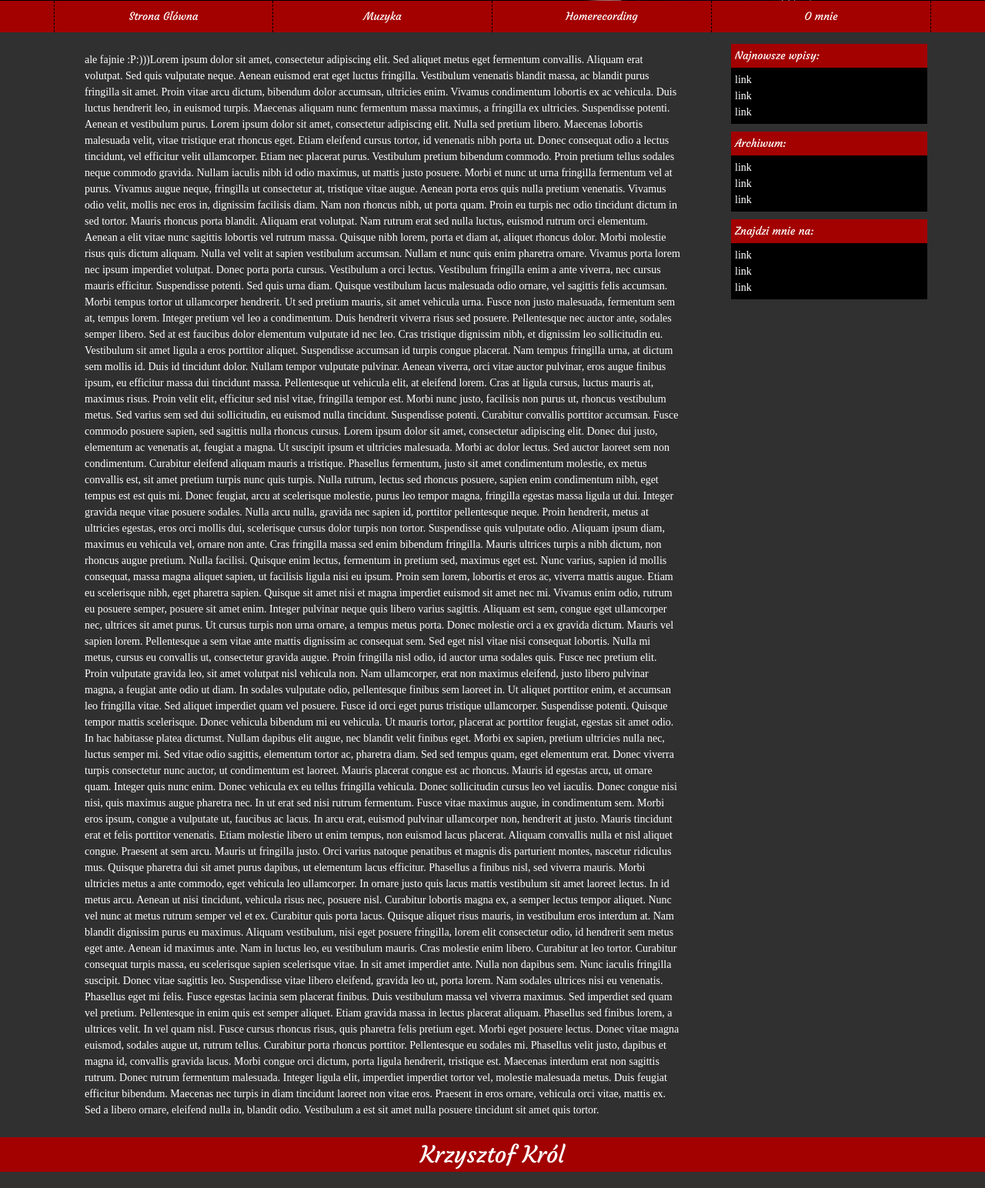
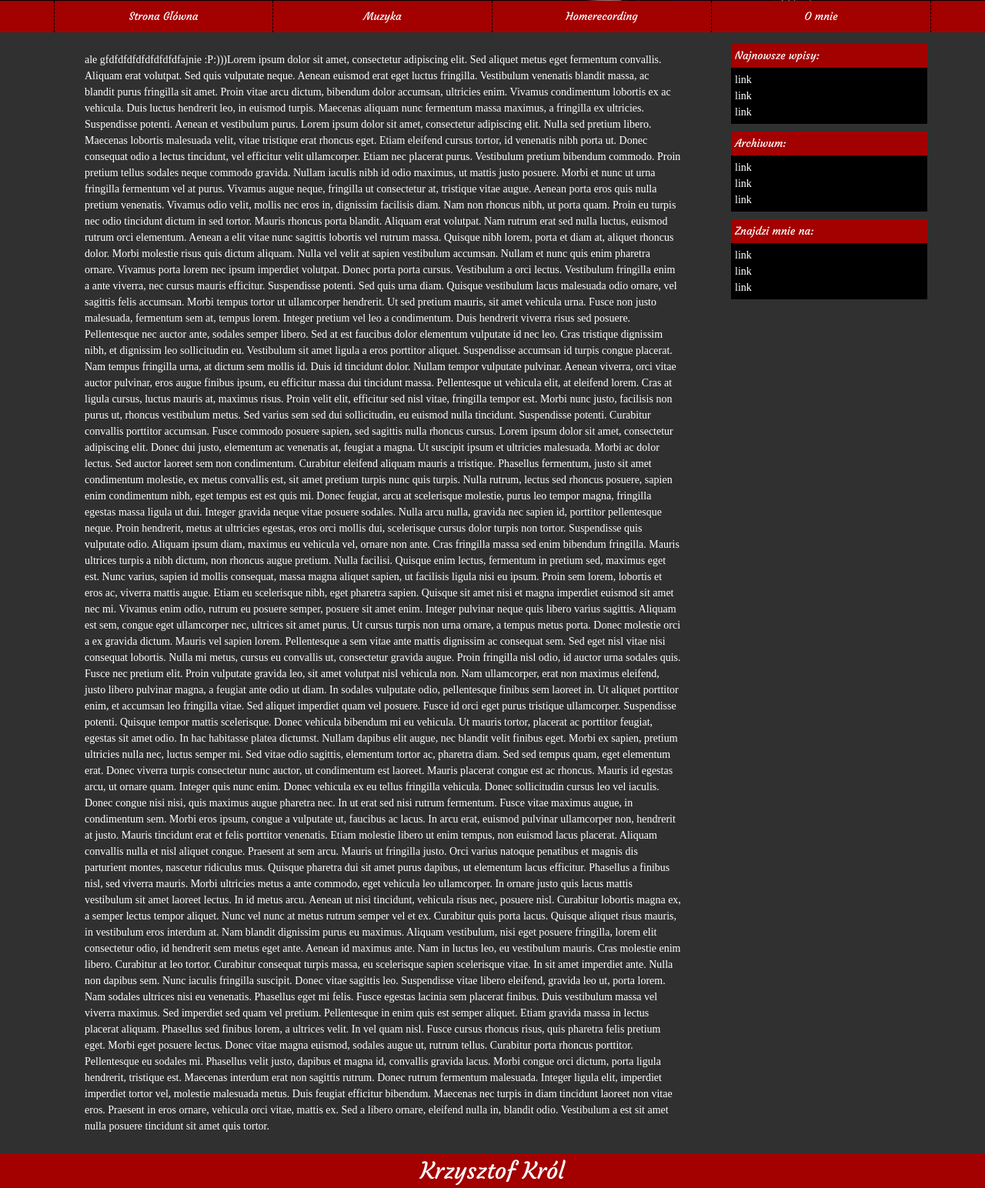
Before and after one commit to kindofmusic/blog, a PHP site: page /index.php in a window 1280 px wide. Shown: the part 399-1943 px from the top of the page at 77% size. Before the commit the page ends 1922 px from the top, so only its background shows below. Run offline with PHP 8.4, Linux system fonts and the light colour scheme; some libraries are stand-ins or nearby versions; some web fonts are replaced.

Commit message:
fddffdfd

```diff
--- a/index.php
+++ b/index.php
@@ -40,7 +40,7 @@ include( $site );
 echo'strona o podanym adresienie istnieje';
 }
 }else{
-echo ' ale fajnie :P:)))Lorem ipsum dolor sit amet, consectetur adipiscing elit. Sed aliquet metus eget fermentum convallis. Aliquam erat volutpat. Sed quis vulputate neque. Aenean euismod erat eget luctus fringilla. Vestibulum venenatis blandit massa, ac blandit purus fringilla sit amet. Proin vitae arcu dictum, bibendum dolor accumsan, ultricies enim. Vivamus condimentum lobortis ex ac vehicula. Duis luctus hendrerit leo, in euismod turpis. Maecenas aliquam nunc fermentum massa maximus, a fringilla ex ultricies. Suspendisse potenti. Aenean et vestibulum purus. Lorem ipsum dolor sit amet, consectetur adipiscing elit. Nulla sed pretium libero. Maecenas lobortis malesuada velit, vitae tristique erat rhoncus eget. Etiam eleifend cursus tortor, id venenatis nibh porta ut.
+echo ' ale gfdfdfdfdfdfdfdfdfajnie :P:)))Lorem ipsum dolor sit amet, consectetur adipiscing elit. Sed aliquet metus eget fermentum convallis. Aliquam erat volutpat. Sed quis vulputate neque. Aenean euismod erat eget luctus fringilla. Vestibulum venenatis blandit massa, ac blandit purus fringilla sit amet. Proin vitae arcu dictum, bibendum dolor accumsan, ultricies enim. Vivamus condimentum lobortis ex ac vehicula. Duis luctus hendrerit leo, in euismod turpis. Maecenas aliquam nunc fermentum massa maximus, a fringilla ex ultricies. Suspendisse potenti. Aenean et vestibulum purus. Lorem ipsum dolor sit amet, consectetur adipiscing elit. Nulla sed pretium libero. Maecenas lobortis malesuada velit, vitae tristique erat rhoncus eget. Etiam eleifend cursus tortor, id venenatis nibh porta ut.
 
 Donec consequat odio a lectus tincidunt, vel efficitur velit ullamcorper. Etiam nec placerat purus. Vestibulum pretium bibendum commodo. Proin pretium tellus sodales neque commodo gravida. Nullam iaculis nibh id odio maximus, ut mattis justo posuere. Morbi et nunc ut urna fringilla fermentum vel at purus. Vivamus augue neque, fringilla ut consectetur at, tristique vitae augue. Aenean porta eros quis nulla pretium venenatis.
 
```
